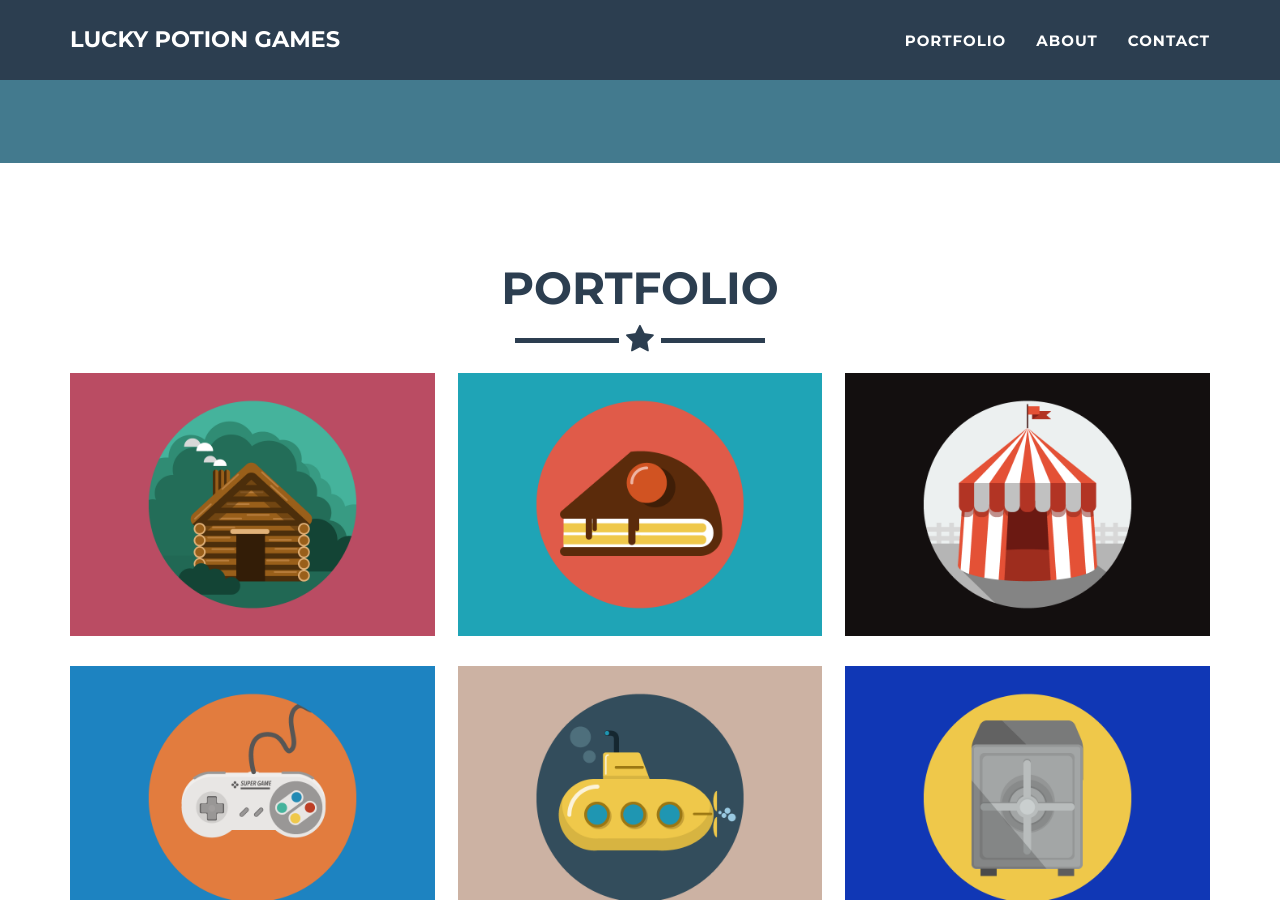
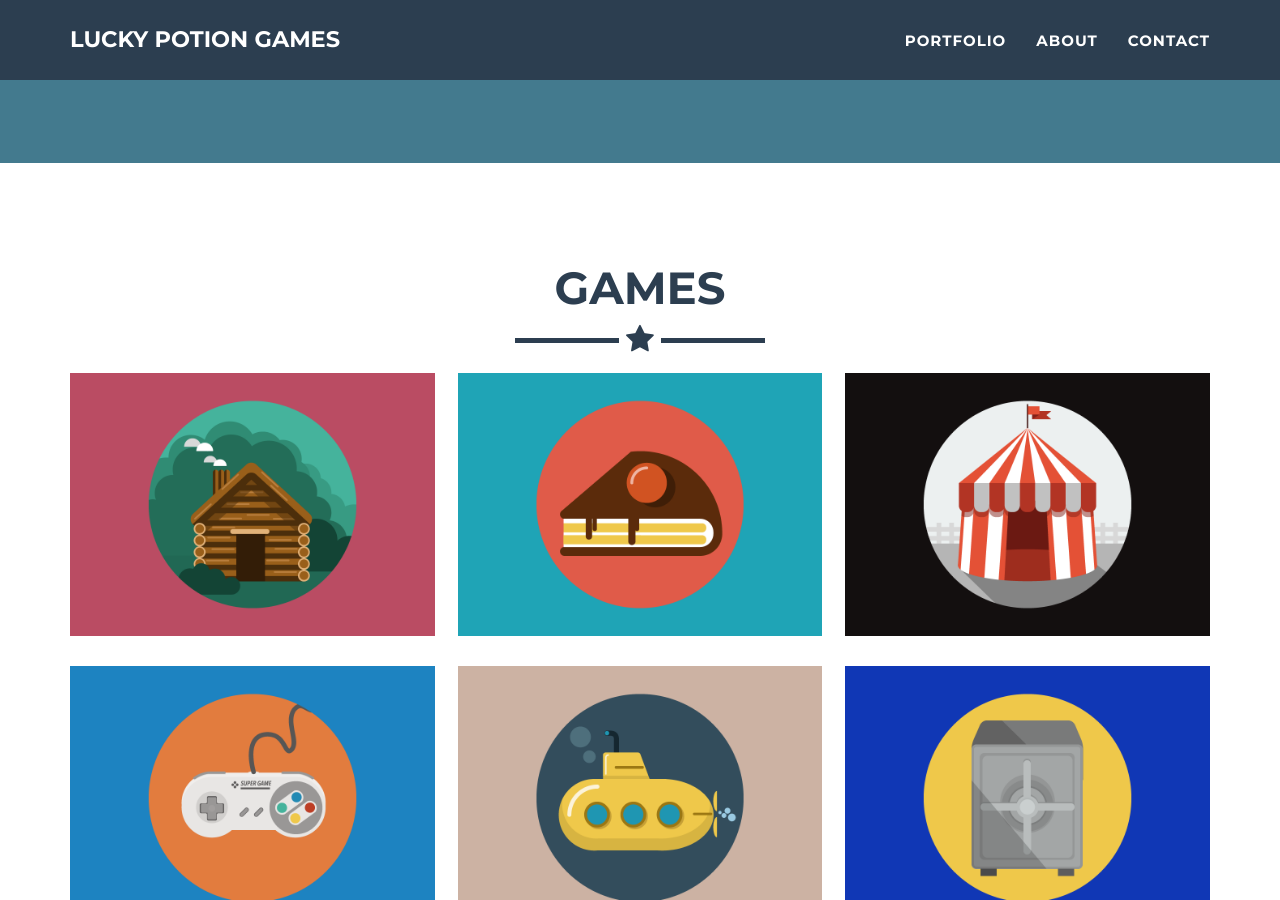
Before and after one commit to Arcane-Blast/Lucky-Potion-Games.github.io, a Jekyll site: the page built from _posts/2014-07-18-project-1.markdown, in a window 1280 px wide and 900 px high, scrolled down 612 px. Built offline with Jekyll 4.4.1, drawn with Linux system fonts in a browser that asks for light colours.

Commit message:
Text changes

```diff
--- a/_includes/contact.html
+++ b/_includes/contact.html
@@ -3,7 +3,7 @@
         <div class="container">
             <div class="row">
                 <div class="col-lg-12 text-center">
-                    <h2>Contact Me</h2>
+                    <h2>Contact Us</h2>
                     <hr class="star-primary">
                 </div>
             </div>
--- a/_includes/portfolio_grid.html
+++ b/_includes/portfolio_grid.html
@@ -4,7 +4,7 @@
         <div class="container portfolio-flex-grid">
             <div class="row">
                 <div class="col-lg-12 text-center">
-                    <h2>Portfolio</h2>
+                    <h2>Games</h2>
                     <hr class="star-primary">
                 </div>
             </div>
```
